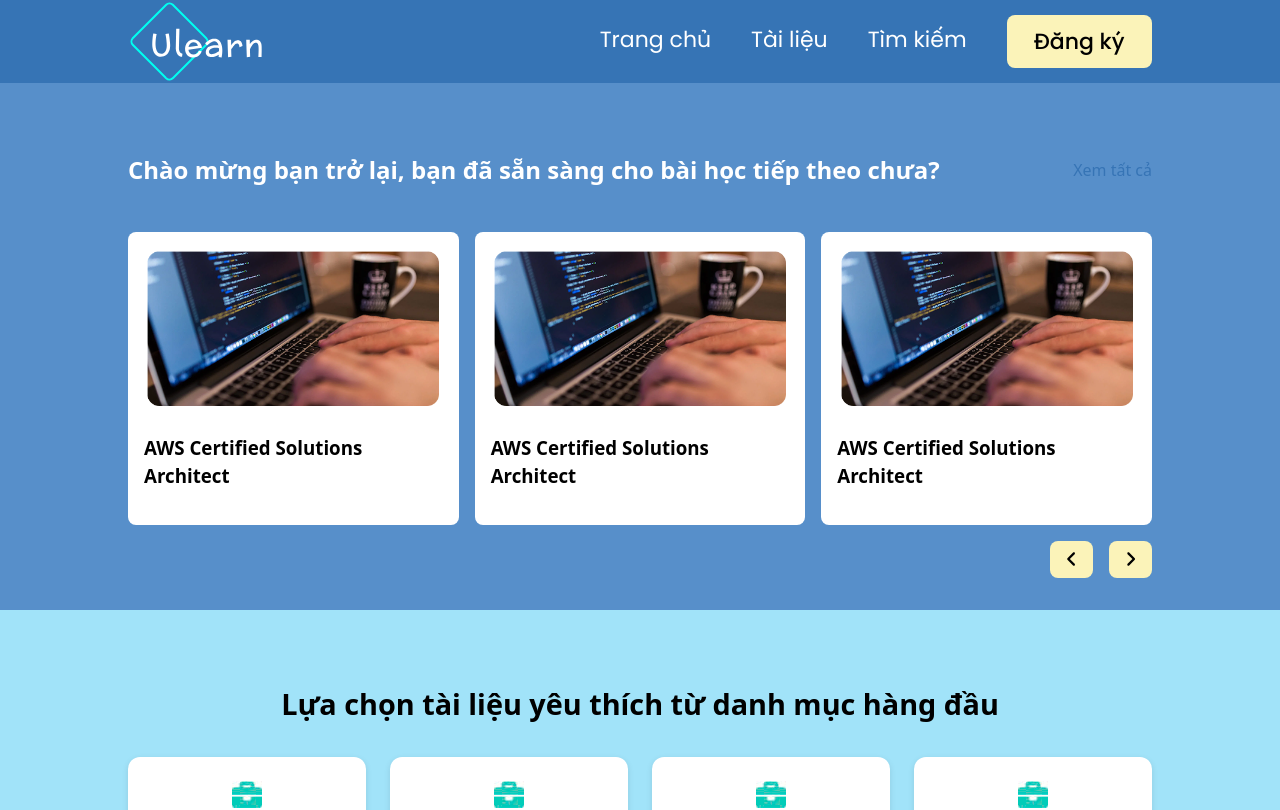
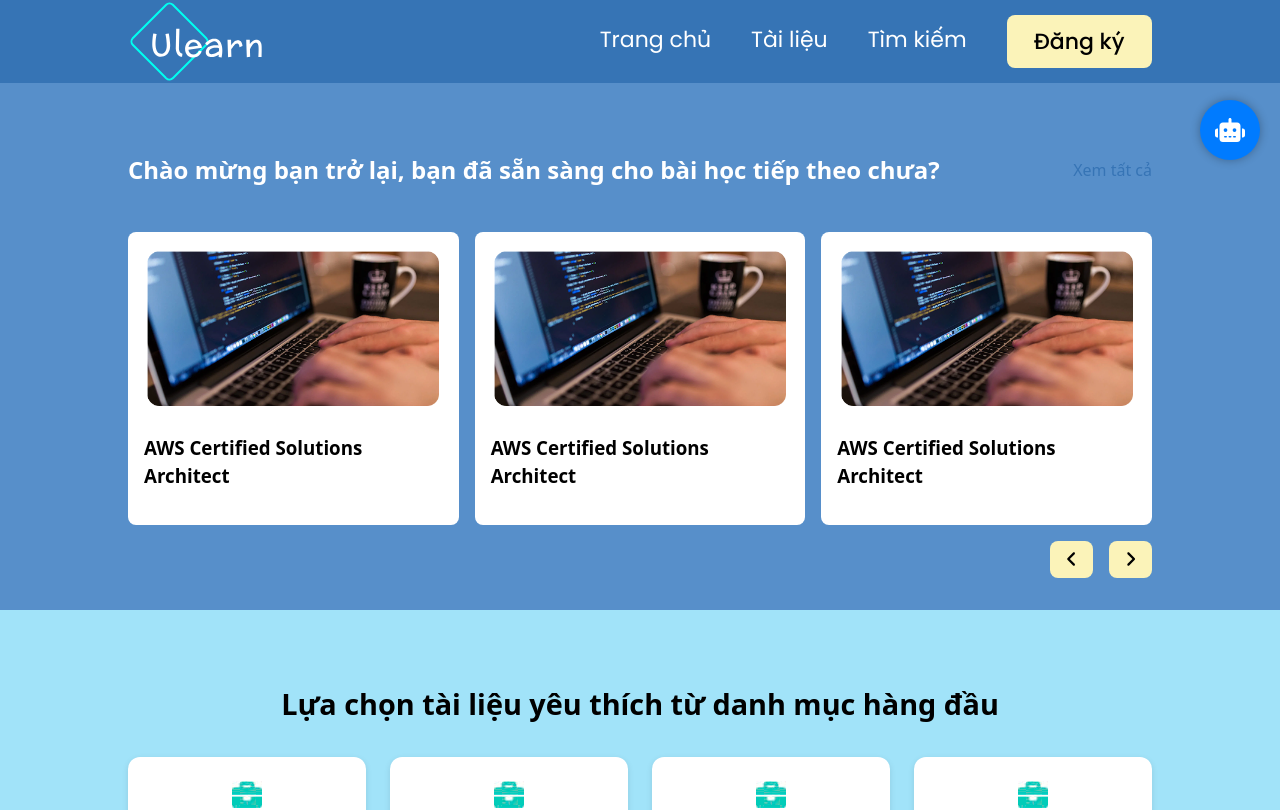
Before and after one commit to Wuyy1601/EduWeb, a React (Vite) app: page /document in a window 1280 px wide. Shown: the top 810 px of the page. Built offline with nearby package versions, Linux system fonts and the light colour scheme; a web font is replaced by a local one.

Commit message:
30/5/2025

```diff
--- a/src/components/ChatGPT/ChatGPT.jsx
+++ b/src/components/ChatGPT/ChatGPT.jsx
@@ -1,13 +1,50 @@
-import { useState } from 'react';
+import { useState, useRef, useEffect } from 'react';
+import { FontAwesomeIcon } from '@fortawesome/react-fontawesome';
+import { faRobot } from '@fortawesome/free-solid-svg-icons';
 
 function ChatGPT() {
     const [input, setInput] = useState('');
     const [response, setResponse] = useState('');
     const [loading, setLoading] = useState(false);
+    const [isOpen, setIsOpen] = useState(false);
+    const [position, setPosition] = useState({ top: 100 });
+
+    const bubbleRef = useRef(null);
+    const offset = useRef({ x: 0, y: 0 });
+    const dragging = useRef(false);
+
+    // Kéo thả
+    useEffect(() => {
+        const handleMouseMove = (e) => {
+            if (!dragging.current) return;
+            setPosition({
+                top: e.clientY - offset.current.y,
+                left: e.clientX - offset.current.x,
+            });
+        };
+
+        const handleMouseUp = () => {
+            dragging.current = false;
+        };
+
+        window.addEventListener('mousemove', handleMouseMove);
+        window.addEventListener('mouseup', handleMouseUp);
+        return () => {
+            window.removeEventListener('mousemove', handleMouseMove);
+            window.removeEventListener('mouseup', handleMouseUp);
+        };
+    }, []);
+
+    const startDrag = (e) => {
+        dragging.current = true;
+        offset.current = {
+            x: e.clientX - position.left,
+            y: e.clientY - position.top,
+        };
+    };
 
     const handleSend = async () => {
         if (!input.trim()) return;
-
         setLoading(true);
         try {
             const res = await fetch('https://api.openai.com/v1/chat/completions', {
@@ -17,11 +54,10 @@ function ChatGPT() {
                     'Content-Type': 'application/json',
                 },
                 body: JSON.stringify({
-                    model: 'gpt-4o-mini', // Hoặc "gpt-4o"
+                    model: 'gpt-4o-mini',
                     messages: [{ role: 'user', content: input }],
                 }),
             });
-
             const data = await res.json();
             setResponse(data.choices?.[0]?.message?.content || 'Không có phản hồi');
         } catch (err) {
@@ -33,23 +69,82 @@ function ChatGPT() {
     };
 
     return (
-        <div style={{ background: '#f1f1f1', padding: 20, borderRadius: 8 }}>
-            <h3>🤖 Trợ lý AI</h3>
+        <>
+            {/* Bóng chat thu nhỏ */}
+            {!isOpen && (
+                <div
+                    ref={bubbleRef}
+                    onMouseDown={startDrag}
+                    onClick={() => setIsOpen(true)}
+                    style={{
+                        position: 'fixed',
+                        top: position.top,
+                        right: 20, // giữ sát phải
+                        width: 60,
+                        height: 60,
+                        borderRadius: '50%',
+                        backgroundColor: '#007bff',
+                        display: 'flex',
+                        justifyContent: 'center',
+                        alignItems: 'center',
+                        color: 'white',
+                        fontSize: 24,
+                        cursor: 'grab',
+                        zIndex: 1000,
+                        boxShadow: '0 0 10px rgba(0,0,0,0.3)',
+                    }}
+                >
+                    <FontAwesomeIcon icon={faRobot} />
+                </div>
+            )}
+
+            {/* Khung chat mở rộng */}
+            {isOpen && (
+                <div
+                    style={{
+                        position: 'fixed',
+                        top: position.top,
+                        right: 20, // vẫn sát phải
+                        width: 300,
+                        height: 400,
+                        background: '#f1f1f1',
+                        padding: 20,
+                        borderRadius: 10,
+                        boxShadow: '0 0 20px rgba(0,0,0,0.2)',
+                        zIndex: 1001,
+                    }}
+                >
+                    <button
+                        onClick={() => setIsOpen(false)}
+                        style={{
+                            position: 'absolute',
+                            top: 5,
+                            right: 5,
+                            background: 'transparent',
+                            border: 'none',
+                            fontSize: 18,
+                            cursor: 'pointer',
+                        }}
+                    >
+                        ❌
+                    </button>
+                    <h3>Hỏi đáp vấn đề học tập</h3>
                     <textarea
                         value={input}
                         onChange={(e) => setInput(e.target.value)}
-                rows={4}
-                placeholder="Hỏi AI điều gì đó..."
+                        rows={3}
+                        placeholder="Hỏi về học tập, tài liệu, hoặc bất kỳ điều gì khác..."
                         style={{ width: '100%', marginBottom: 10 }}
                     />
-            <br />
                     <button onClick={handleSend} disabled={loading}>
                         {loading ? 'Đang xử lý...' : 'Gửi'}
                     </button>
-            <div style={{ marginTop: 15, whiteSpace: 'pre-wrap' }}>
-                <strong>GPT:</strong> {response}
+                    <div style={{ marginTop: 15, whiteSpace: 'pre-wrap', height: 200, overflowY: 'auto' }}>
+                        <strong>Trợ lý AI</strong> {response}
                     </div>
                 </div>
+            )}
+        </>
     );
 }
 
```
Also changed, not shown: src/components/ChatGPT/styles.module.scss (added). Lines whose indentation alone changed are shown as unchanged.
